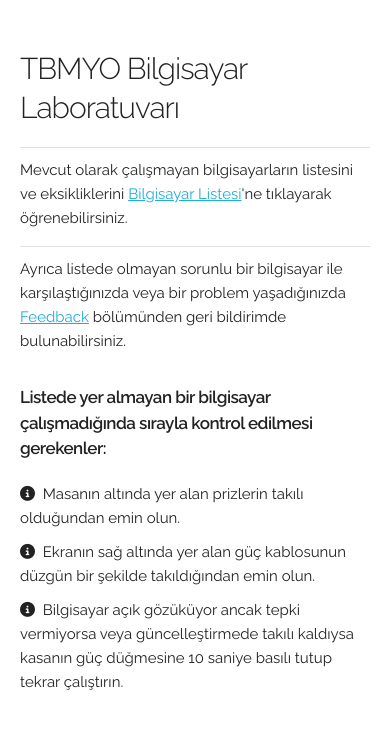
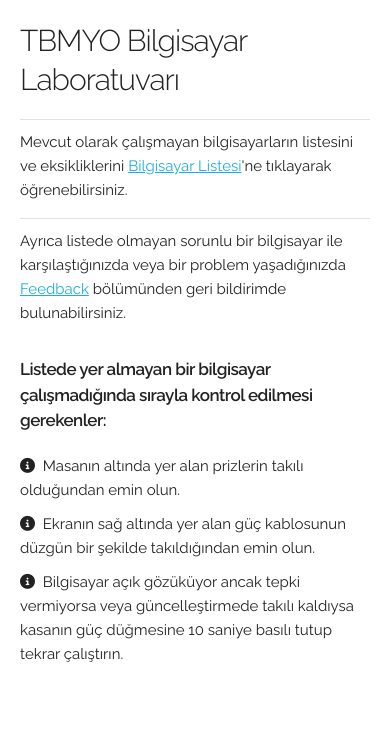
Before and after one commit to SpriginD/LabAppProject, a Flask app: page / in a window 390 px wide. Shown: the part 114-844 px from the top of the page. Run offline with Flask 3, Linux system fonts and the light colour scheme; some libraries are stand-ins or nearby versions.

Commit message:
Update css files for mobile optimization

```diff
--- a/app/static/css/index.css
+++ b/app/static/css/index.css
@@ -17,7 +17,7 @@ li {
 }
 
 .content-column {
-    margin-top: 14%;
+    margin-top: 6%;
 }
 
 .content-column h5 {
```
Also changed, not shown: app/static/css/pcs.css (+6 -1 lines).
